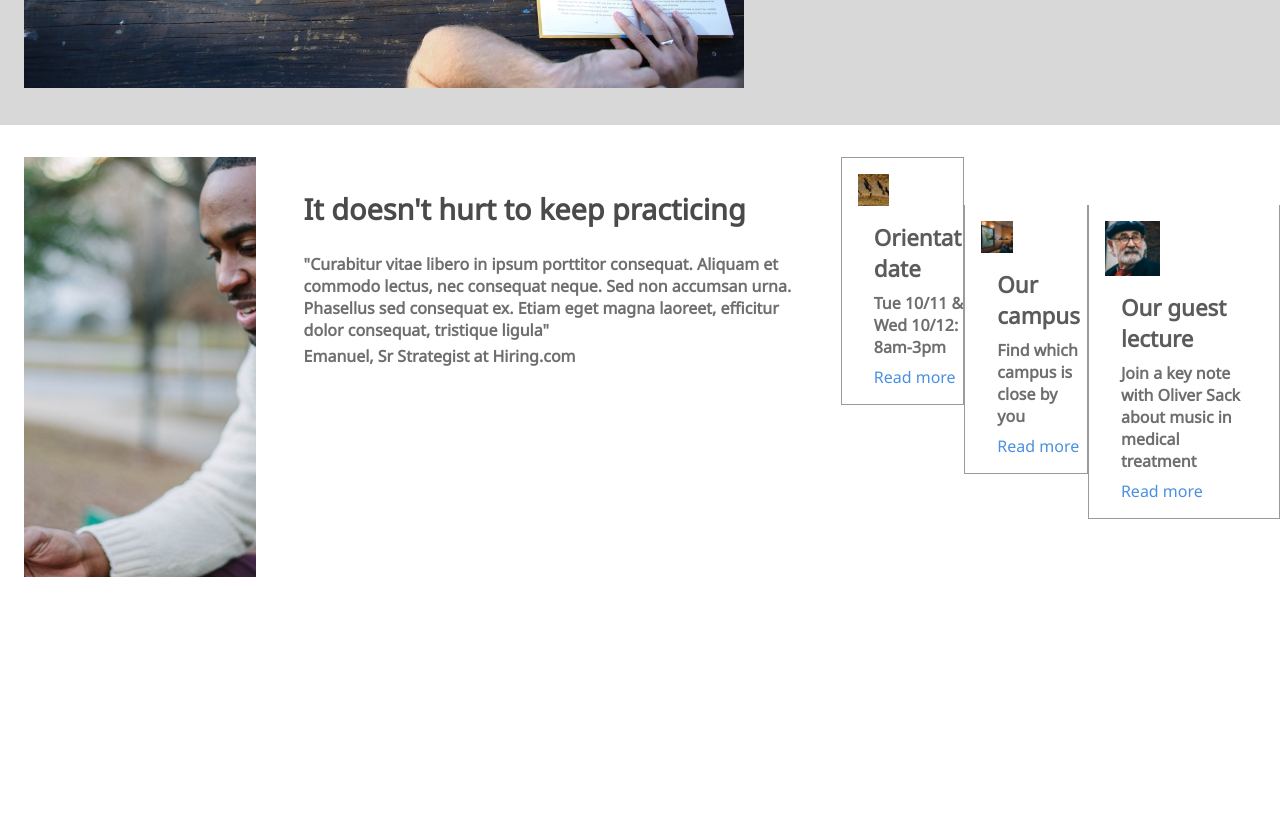
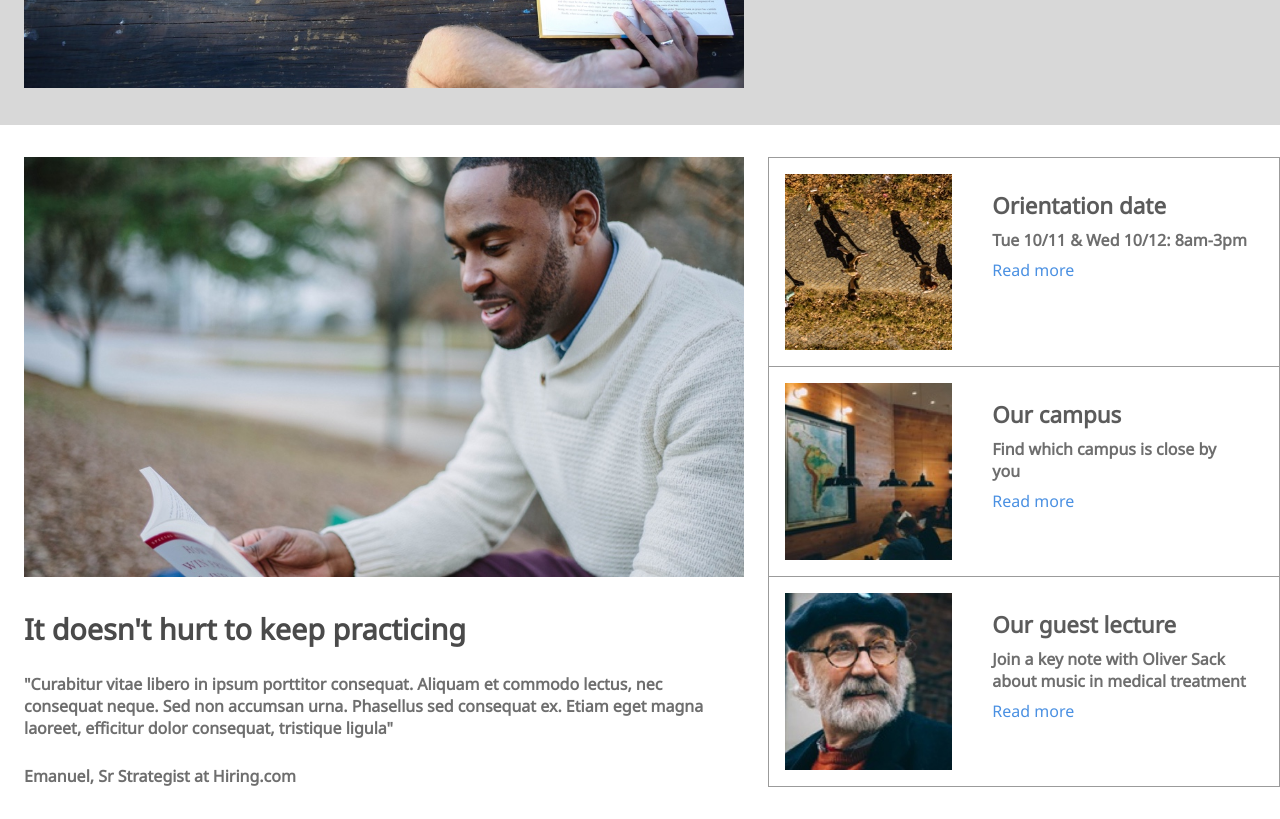
Before and after one commit to virachai/jsd8-colmar-academy, a plain HTML site: page index.html in a window 1280 px wide. Shown: the part 540-1359 px from the top of the page. Before the commit the page ends 1149 px from the top, so only its background shows below. Drawn offline with Linux system fonts and the light colour scheme.

Commit message:
section desktop okay

```diff
--- a/assets/css/section-information.css
+++ b/assets/css/section-information.css
@@ -48,12 +48,20 @@ main > section.information .main-text {
     align-items: flex-start;
   }
   main > section.information {
+    display: grid;
     grid-auto-flow: column;
     grid-template-columns: 60% 1fr;
     grid-template-rows: repeat(3, 210px);
     column-gap: 0;
     row-gap: 0;
     padding: 32px 0;
+    margin: 0;
+  }
+  main > section.information > .info-block {
+    display: flex;
+    flex-direction: row;
+  }
+  main > section.information > .info-block + .info-block {
     margin: 0;
   }
   main > section.information .main-image {
```
